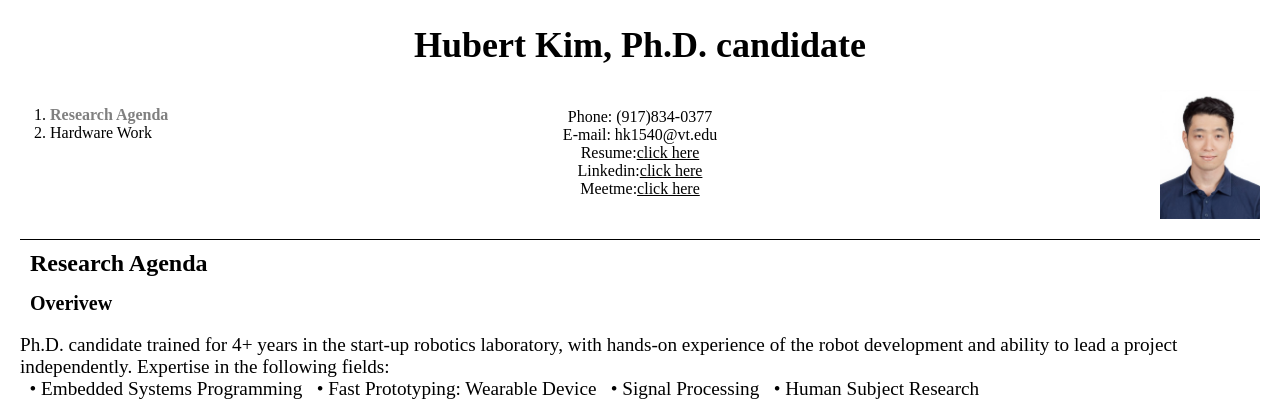
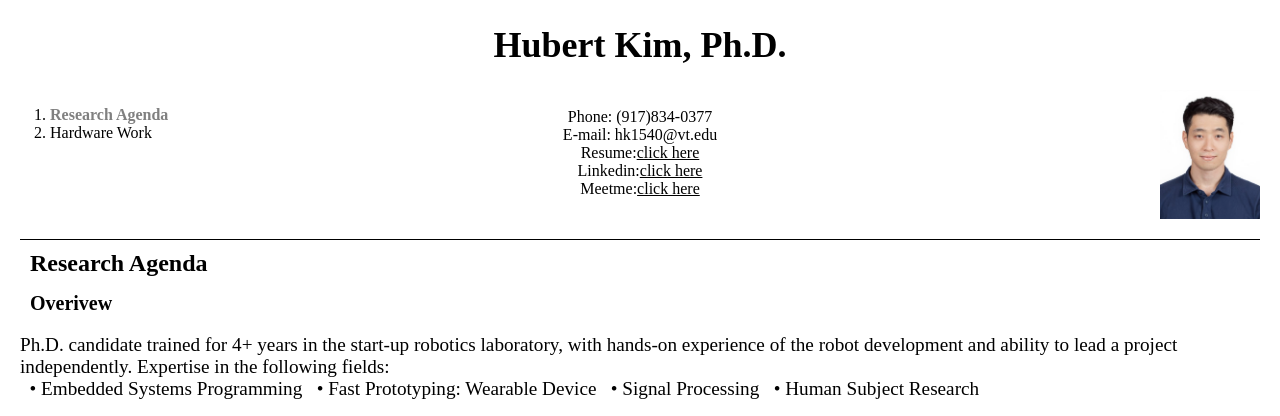
Before and after one commit to hubertjkim/profile, a plain HTML site: page index.html in a window 1280 px wide. Shown: the top 416 px of the page. Drawn offline with Linux system fonts and the light colour scheme.

Commit message:
Update index.html

```diff
--- a/index.html
+++ b/index.html
@@ -15,7 +15,7 @@
 <body>
 
   <!-- *************************************************************************** -->
-  <h1>Hubert Kim, Ph.D. candidate</h1>
+  <h1>Hubert Kim, Ph.D.</h1>
 
   <!-- <div id='active'></div> -->
   <div id="grid_head">
```
